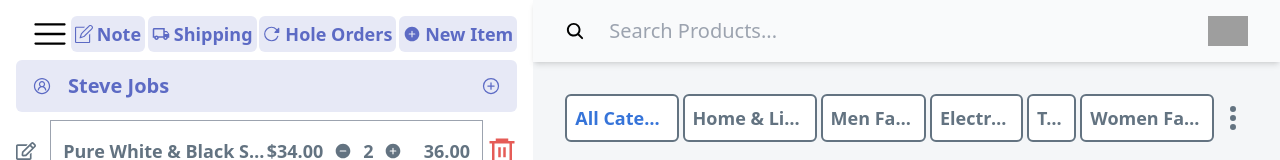
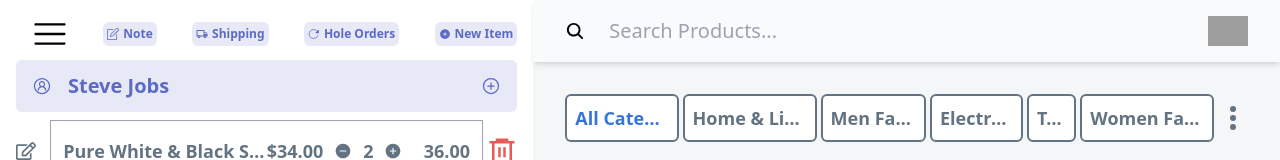
Before and after one commit to momenur/pos-app, a React (Vite) app: page / in a window 1280 px wide. Shown: the top 160 px of the page. Built offline with nearby package versions, Linux system fonts and the light colour scheme; grey boxes are pictures that could not be loaded.

Commit message:
Finished the app -

```diff
--- a/src/index.css
+++ b/src/index.css
@@ -6,7 +6,7 @@
   @apply text-[#5C6AC4] flex items-center w-full font-semibold md:text-lg lg:text-sm xl:text-lg justify-between;
 }
 .custom-ul-class {
-  @apply flex gap-1 items-center p-1 md:px-3 lg:px-1 2xl:px-2 2xl:py-2 bg-[#E7E9F6] rounded-md;
+  @apply flex gap-1 items-center text-xs p-1 md:px-3 lg:px-1 2xl:px-2 2xl:py-2 bg-[#E7E9F6] rounded-md;
 }
 .custom-li-class {
   @apply flex items-center gap-2 px-4 py-2 xl:px-6 xl:gap-4 xl:py-4;
```
